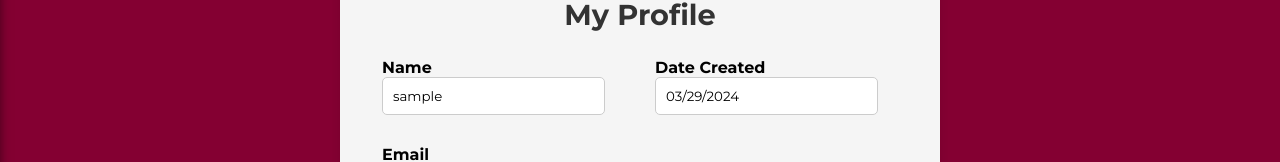
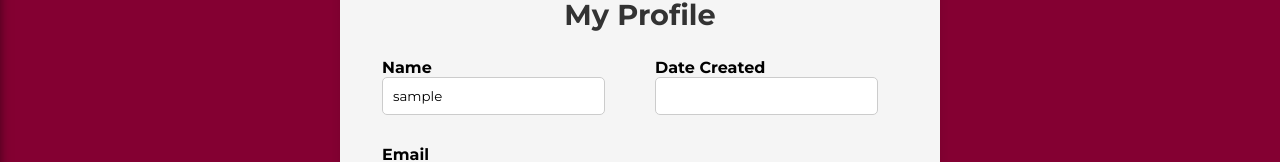
Before and after one commit to omarabbas1/Aubify, a React (Create React App) app: page /userprofile in a window 1280 px wide. Shown: the part 235-397 px from the top of the page. Built offline with nearby package versions, Linux system fonts and the light colour scheme; no server answers; sample sign-in values are in the browser's storage.

Commit message:
date created in user profile

```diff
--- a/src/components/UserProfile/UserProfile.jsx
+++ b/src/components/UserProfile/UserProfile.jsx
@@ -20,12 +20,26 @@ const UserProfile = () => {
   };
 
   useEffect(() => {
+    fetchUserPosts();
+    fetchAvatar();
+    fetchDateCreated();
+  }, []);
+
   const fetchUserPosts = async () => {
     try {
       const response = await axios.get(`http://localhost:8080/user/posts?email=${userEmail}`);
       setUserPosts(response.data);
     } catch (error) {
       console.error('Failed to fetch user posts:', error);
+    }
+  };
+
+  const fetchDateCreated = async () => {
+    try {
+      const response = await axios.get(`http://localhost:8080/user/date-created?email=${userEmail}`);
+      setDateCreated(response.data.dateCreated);
+    } catch (error) {
+      console.error('Failed to fetch date created:', error);
     }
   };
 
@@ -40,23 +54,6 @@ const UserProfile = () => {
       console.error('Failed to fetch avatar:', error);
     }
   };
-
-    fetchUserPosts();
-    fetchAvatar();
-  }, [userEmail]);
-
-  useEffect(() => {
-    const fetchDateCreated = async () => {
-      try {
-        const response = await axios.get(`http://localhost:8080/user/date-created?email=${userEmail}`);
-        setDateCreated(response.data.dateCreated);
-      } catch (error) {
-        console.error('Failed to fetch date created:', error);
-      }
-    };
-
-    fetchDateCreated();
-  }, [userEmail]);
 
   const handlePostClick = (postId) => {
     navigate(`/posts/${postId}/comments`); // Navigate to the post's page
@@ -81,16 +78,16 @@ const UserProfile = () => {
       </div>
       <div className="profile-info">
         <div className="name-info">
-          <label htmlFor="tname">Name</label>
-          <input id="name" type="text" value={userName} />
+          <label htmlFor="name">Name</label>
+          <input id="name" type="text" defaultValue={userName} />
         </div>
         <div className="email-info">
           <label htmlFor="email">Email</label>
-          <input id="email" type="text" value={userEmail} />
+          <input id="email" type="text" defaultValue={userEmail} />
         </div>
         <div className="date-info">
           <label htmlFor="date">Date Created</label>
-          <input id='date' type="text" value={dateCreated + '03/29/2024'} />
+          <input id='date' type="text" defaultValue={dateCreated} />
         </div>
         <div className='change-password-profile-container'>
           <button className="change-password-button" onClick={handleChangePassword}>Change Password</button>
```
Lines whose indentation alone changed are shown as unchanged.
